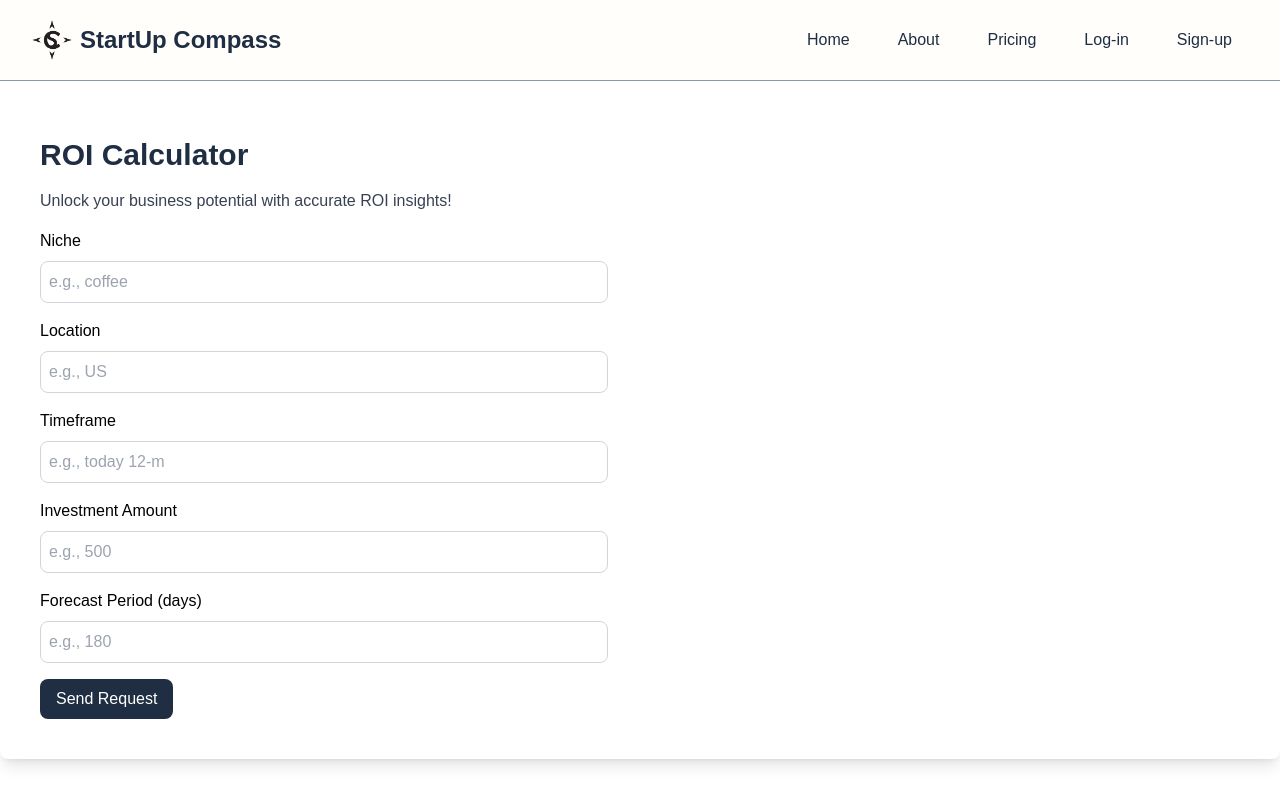
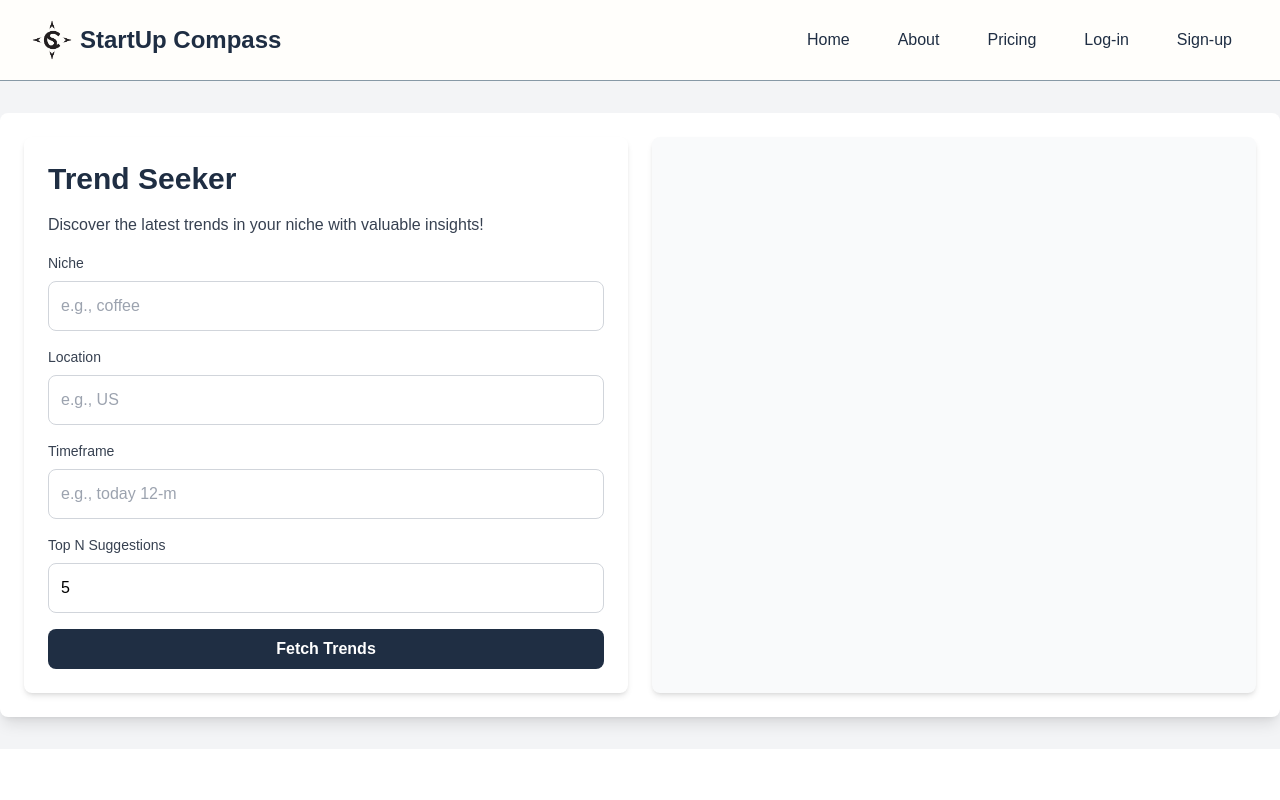
Before and after one commit to ArcaIcr/StartUp-App-Main, a Vue app: page /trend in a window 1280 px wide. Built offline with nearby package versions, Linux system fonts and the light colour scheme.

Commit message:
Added Trend Seeker Logic

```diff
--- a/src/components/TrendSeeker.vue
+++ b/src/components/TrendSeeker.vue
@@ -3,7 +3,7 @@ import axios from "axios";
 import { ref } from "vue";
 
 // Import API endpoint
-import { getApiEndpoint } from '@/apiConfig';
+import { getApiEndpoint } from "@/apiConfig";
 const endpoint = getApiEndpoint(); // Get the API endpoint
 
 // Reactive state for the query parameters and the response
@@ -11,120 +11,143 @@ const query = ref({
   niche: "",
   location: "",
   timeframe: "",
-  investment_amount: "",
-  forecast_period: "",
+  top_n: 5,
 });
 
 const response = ref(null);
+const isLoading = ref(false);
 
 // Function to fetch data from the API
 const fetchApiData = async () => {
   try {
-    const res = await axios.get(
-      `${endpoint}/calculate_roi`,
-      {
+    isLoading.value = true;
+    const res = await axios.get(`${endpoint}/trend_seeker`, {
       params: {
         niche: query.value.niche,
         location: query.value.location,
         timeframe: query.value.timeframe,
-          investment_amount: query.value.investment_amount,
-          forecast_period: query.value.forecast_period,
+        top_n: query.value.top_n,
       },
-      }
-    );
+    });
     response.value = res.data; // Set the response data
   } catch (error) {
-    response.value = `Error: ${error.message}`; // Handle errors
+    console.error("Network Error:", error); // Handle errors silently
+  } finally {
+    isLoading.value = false;
   }
 };
 </script>
 
 <template>
-  <section class="py-4">
+  <section class="py-8 bg-gray-100">
     <div class="container-xl lg:container m-auto">
-      <div class="grid grid-cols-1 md:grid-cols-2 gap-4 p-4 rounded-lg bg-white shadow-lg">
-        <!-- ROI Calculator Section -->
-        <div class="p-6 flex flex-col justify-between">
-          <div>
-            <h2 class="text-3xl font-extrabold text-darkblue mb-4">
-              ROI Calculator
-            </h2>
+      <div class="grid grid-cols-1 md:grid-cols-2 gap-6 p-6 rounded-lg bg-white shadow-lg">
+        <!-- Input Panel (Left Column) -->
+        <div class="p-6 bg-white rounded-lg shadow-md">
+          <h2 class="text-3xl font-extrabold text-darkblue mb-4">Trend Seeker</h2>
           <p class="mb-4 text-gray-700">
-              Unlock your business potential with accurate ROI insights!
+            Discover the latest trends in your niche with valuable insights!
           </p>
 
           <!-- Query Parameters Form -->
           <form @submit.prevent="fetchApiData">
-              <!-- Niche Input -->
-              <label for="niche" class="block mb-2">Niche</label>
+            <div class="mb-4">
+              <label for="niche" class="block mb-2 text-sm font-medium text-gray-700">Niche</label>
               <input
                 v-model="query.niche"
                 id="niche"
                 type="text"
                 placeholder="e.g., coffee"
-                class="w-full p-2 mb-4 border border-gray-300 rounded-lg"
+                class="w-full p-3 border border-gray-300 rounded-lg focus:outline-none focus:ring focus:ring-lightblue transition"
                 required
               />
+            </div>
 
-              <!-- Location Input -->
-              <label for="location" class="block mb-2">Location</label>
+            <div class="mb-4">
+              <label for="location" class="block mb-2 text-sm font-medium text-gray-700">Location</label>
               <input
                 v-model="query.location"
                 id="location"
                 type="text"
                 placeholder="e.g., US"
-                class="w-full p-2 mb-4 border border-gray-300 rounded-lg"
+                class="w-full p-3 border border-gray-300 rounded-lg focus:outline-none focus:ring focus:ring-lightblue transition"
                 required
               />
+            </div>
 
-              <!-- Timeframe Input -->
-              <label for="timeframe" class="block mb-2">Timeframe</label>
+            <div class="mb-4">
+              <label for="timeframe" class="block mb-2 text-sm font-medium text-gray-700">Timeframe</label>
               <input
                 v-model="query.timeframe"
                 id="timeframe"
                 type="text"
                 placeholder="e.g., today 12-m"
-                class="w-full p-2 mb-4 border border-gray-300 rounded-lg"
+                class="w-full p-3 border border-gray-300 rounded-lg focus:outline-none focus:ring focus:ring-lightblue transition"
                 required
               />
+            </div>
 
-              <!-- Investment Amount Input -->
-              <label for="investment_amount" class="block mb-2">Investment Amount</label>
+            <div class="mb-4">
+              <label for="top_n" class="block mb-2 text-sm font-medium text-gray-700">Top N Suggestions</label>
               <input
-                v-model="query.investment_amount"
-                id="investment_amount"
+                v-model="query.top_n"
+                id="top_n"
                 type="number"
-                placeholder="e.g., 500"
-                class="w-full p-2 mb-4 border border-gray-300 rounded-lg"
+                placeholder="e.g., 5"
+                class="w-full p-3 border border-gray-300 rounded-lg focus:outline-none focus:ring focus:ring-lightblue transition"
                 required
               />
+            </div>
 
-              <!-- Forecast Period Input -->
-              <label for="forecast_period" class="block mb-2">Forecast Period (days)</label>
-              <input
-                v-model="query.forecast_period"
-                id="forecast_period"
-                type="number"
-                placeholder="e.g., 180"
-                class="w-full p-2 mb-4 border border-gray-300 rounded-lg"
-                required
-              />
-
-              <!-- Submit Button -->
             <button
               type="submit"
-                class="inline-block bg-darkblue text-white rounded-lg px-4 py-2 hover:bg-lightblue cursor-pointer transition duration-300"
+              class="w-full bg-darkblue text-white rounded-lg px-4 py-2 hover:bg-lightblue transition duration-300 font-semibold"
             >
-                Send Request
+              Fetch Trends
             </button>
+
+            <!-- Loading Indicator -->
+            <div v-if="isLoading" class="flex items-center mt-4">
+              <svg
+                class="animate-spin h-5 w-5 text-darkblue"
+                xmlns="http://www.w3.org/2000/svg"
+                fill="none"
+                viewBox="0 0 24 24"
+              >
+                <circle class="opacity-25" cx="12" cy="12" r="10" stroke="currentColor" stroke-width="4"/>
+                <path class="opacity-75" fill="currentColor" d="M4 12a8 8 0 018-8v8H4z"/>
+              </svg>
+              <span class="ml-2 text-gray-700">Loading...</span>
+            </div>
           </form>
+        </div>
 
+        <!-- Result Panel (Right Column) -->
+        <div class="p-6 bg-gray-50 rounded-lg shadow-md">
           <!-- Display the API Response -->
-            <div v-if="response" class="api-response mt-6 p-4 bg-gray-100 rounded-lg">
-              <h3 class="font-bold">Response</h3>
-              <pre class="whitespace-pre-wrap text-sm text-gray-700">{{
-                response
-              }}</pre>
+          <div v-if="response" class="api-response mt-6">
+            <div v-if="response.error" class="bg-yellow-50 p-4 mb-2 rounded-lg shadow-md">
+              <h4 class="text-lg font-semibold text-yellow-600">No Data Found</h4>
+              <p class="mb-2">We couldn't find exact data for your query, but here are some related suggestions:</p>
+              <ul class="list-disc list-inside text-gray-700">
+                <li v-for="keyword in response.suggested_keywords" :key="keyword">{{ keyword }}</li>
+              </ul>
+            </div>
+
+            <!-- Display Top Suggestions -->
+            <div v-if="response.top_suggestions">
+              <h3 class="font-bold mb-4">Suggestions for: <span class="italic">{{ response.original_keyword }}</span></h3>
+              <div v-for="suggestion in response.top_suggestions" :key="suggestion.keyword" class="bg-gray-50 p-4 mb-2 rounded-lg shadow hover:shadow-lg transition">
+                <h4 class="text-lg font-semibold">{{ suggestion.keyword }}</h4>
+                <div v-if="suggestion.niche_data.error" class="text-red-600">
+                  <p>{{ suggestion.niche_data.error }}</p>
+                </div>
+                <div v-else>
+                  <p><strong>Average Interest Score:</strong> {{ suggestion.niche_data.average_interest_score }}</p>
+                  <p><strong>Latest Interest Score:</strong> {{ suggestion.niche_data.latest_interest_score }}</p>
+                  <p><strong>Date:</strong> {{ suggestion.niche_data.month }}/{{ suggestion.niche_data.year }}</p>
+                </div>
+              </div>
             </div>
           </div>
         </div>
```
Lines whose indentation alone changed are shown as unchanged.
